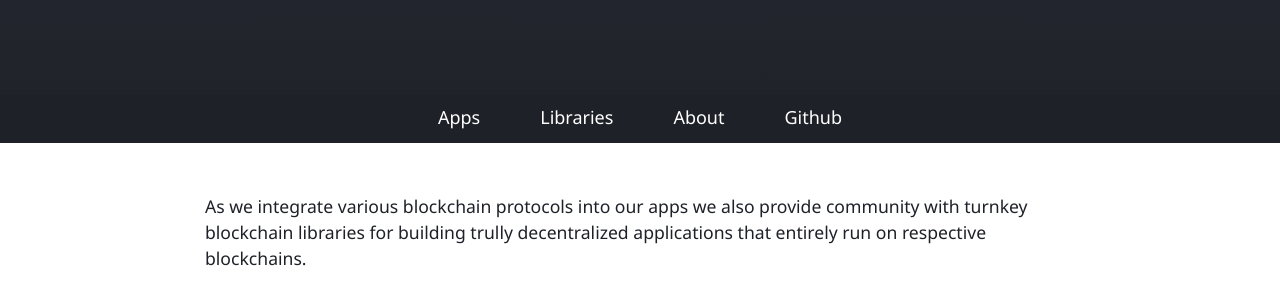
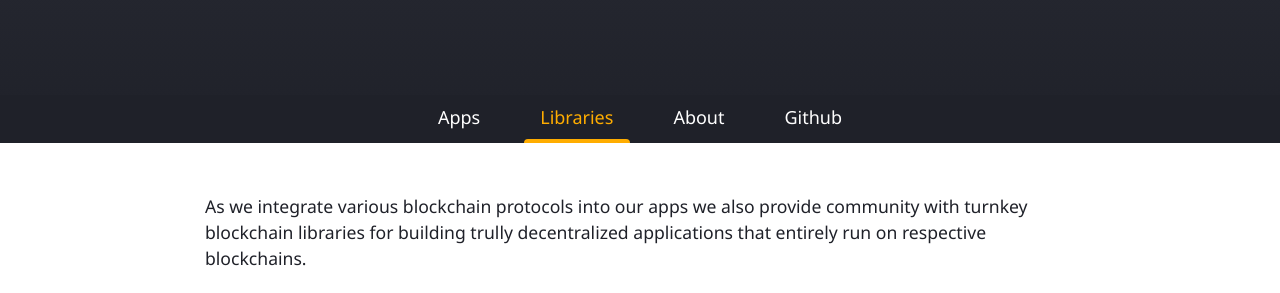
Before and after one commit to horizontalsystems/horizontalsystems.github.io, a Jekyll site: the page built from libraries.md, in a window 1280 px wide. Shown: the part 221-514 px from the top of the page. Built offline with Jekyll 4.4.1, drawn with Linux system fonts in a browser that asks for light colours.

Commit message:
fix highlight in nav menu on libraries page

```diff
--- a/_includes/header.html
+++ b/_includes/header.html
@@ -25,7 +25,7 @@
           <div class="nav-bottom"></div>
         </li>
 
-        <li class="nav-item {% if include.menu == 'about' %}active{% endif %}">
+        <li class="nav-item {% if include.menu == 'libraries' %}active{% endif %}">
           <a class="nav-link" href="/libraries">Libraries</a>
           <div class="nav-bottom"></div>
         </li>
```
